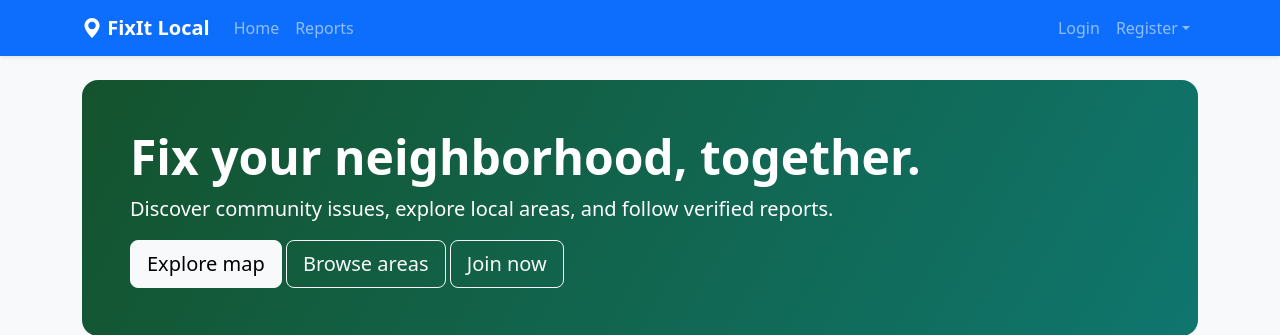
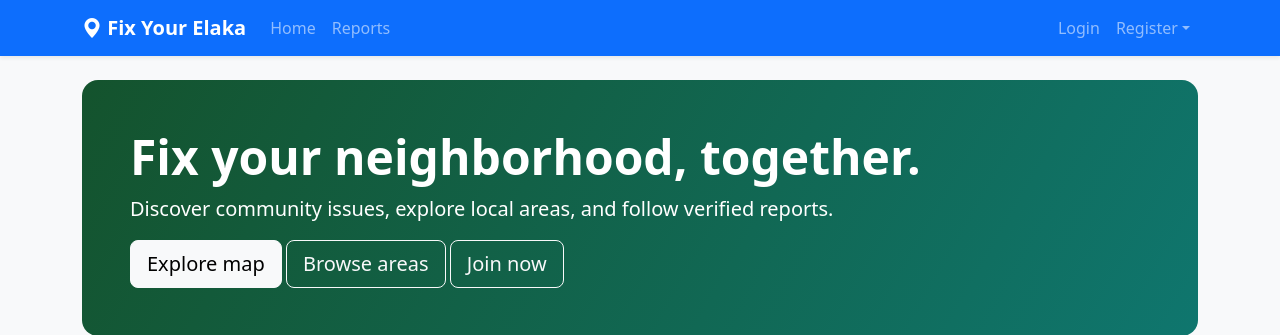
Before and after one commit to AfifaAnjum30/FIX_YOUR_ELAKA, a Django app: page / in a window 1280 px wide. Shown: the top 335 px of the page. Run offline with Django 5.2, Linux system fonts and the light colour scheme; data that the repository does not hold is empty.

Commit message:
Fix your Elaka title fixed

```diff
--- a/core/templates/core/home.html
+++ b/core/templates/core/home.html
@@ -1,6 +1,6 @@
 {% extends "base.html" %}
 {% load static %}
-{% block title %}FixIt Local | Home{% endblock %}
+{% block title %}Fixyour elaka | Home{% endblock %}
 {% block content %}
 <link rel="stylesheet" href="{% static 'core/css/site.css' %}">
 <section class="core-hero p-5 rounded-4 mb-4">
--- a/templates/base.html
+++ b/templates/base.html
@@ -13,7 +13,7 @@
 <nav class="navbar navbar-expand-lg navbar-dark bg-primary shadow-sm">
   <div class="container">
     <a class="navbar-brand fw-bold" href="{% url 'home' %}">
-      <i class="bi bi-geo-alt-fill"></i> FixIt Local
+      <i class="bi bi-geo-alt-fill"></i> Fix Your Elaka
     </a>
     <button class="navbar-toggler" type="button" data-bs-toggle="collapse" data-bs-target="#mainNav"
             aria-controls="mainNav" aria-expanded="false" aria-label="Toggle navigation">
```
